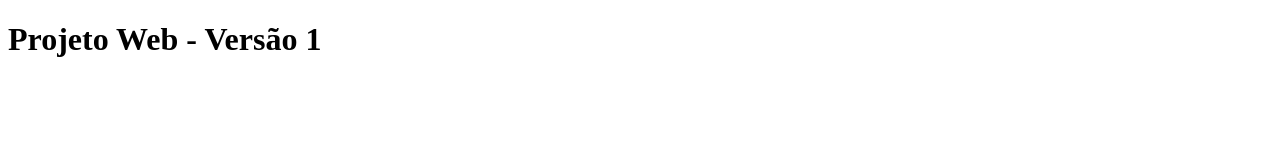
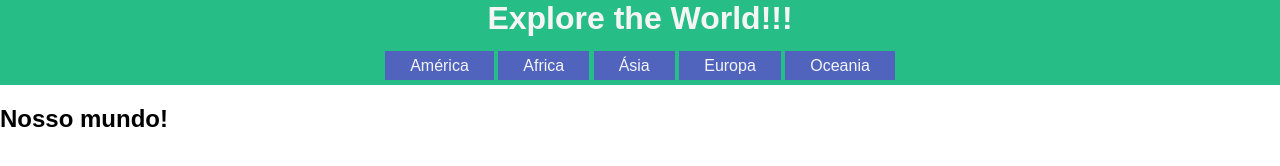
Before and after one commit to HondaJR/exemploGrupoWeb, a plain HTML site: page index.html in a window 1280 px wide. Drawn offline with Linux system fonts and the light colour scheme.

Commit message:
Html com css bonito

```diff
--- a/estilo.css
+++ b/estilo.css
@@ -1,3 +1,38 @@
-h1, h2{
+body {
+    font-family: Arial;
+}
+
+#cabecalhoPrincipal h1{
     text-align: center;
 }
+
+#cabecalhoPrincipal nav{
+    text-align: center;
+}
+
+#cabecalhoPrincipal, #cabecalhoPrincipal h1{
+    background-color: rgb(39, 189, 134);
+    margin: 0px;
+}
+
+body{
+    margin: 0px;
+}
+
+#cabecalhoPrincipal h1{
+    text-align: center;
+    color: whitesmoke;
+    margin-bottom: 10px;
+}
+
+#cabecalhoPrincipal a{
+    background-color: rgb(80, 100, 190);
+    padding: 6px 25px 6px 25px;
+    font-family: Arial;
+    text-decoration: rgb(93, 117, 223);
+    color: whitesmoke;
+}
+
+#cabecalhoPrincipal nav {
+    padding: 10px;
+}
--- a/index.html
+++ b/index.html
@@ -1,12 +1,23 @@
 <!DOCTYPE html>
-<html lang="en">
+<html lang="pt-BR">
 <head>
     <meta charset="UTF-8">
     <meta http-equiv="X-UA-Compatible" content="IE=edge">
     <meta name="viewport" content="width=device-width, initial-scale=1.0">
-    <title>Web</title>
+    <title>Site com css</title>
+    <link rel="stylesheet" href="estilo.css">
 </head>
 <body>
-    <h1>Projeto Web - Versão 1</h1>
+    <header id="cabecalhoPrincipal">
+        <h1>Explore the World!!!</h1>
+        <nav>
+            <a href="#">América</a>
+            <a href="#">Africa</a>
+            <a href="#">Ásia</a>
+            <a href="#">Europa</a>
+            <a href="#">Oceania</a>
+        </nav>
+    </header>
+    <h2>Nosso mundo!</h2>
 </body>
-</html>
+</html
```
